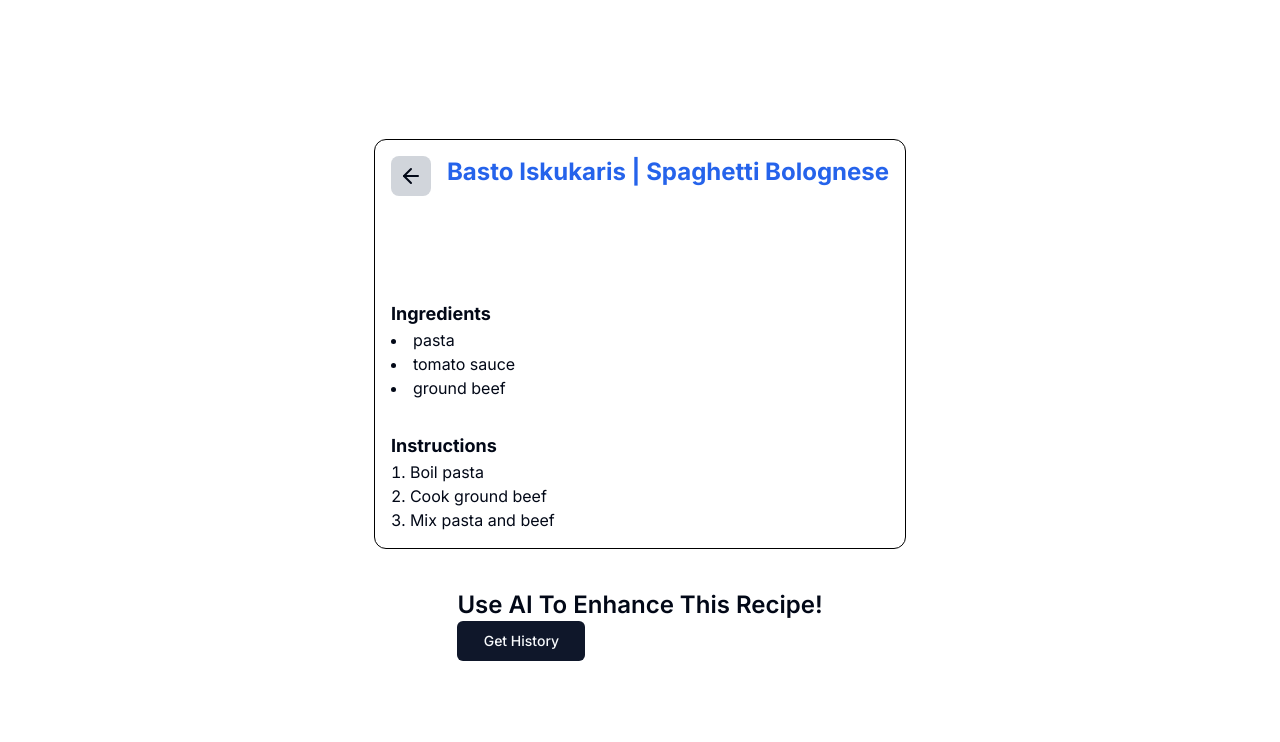
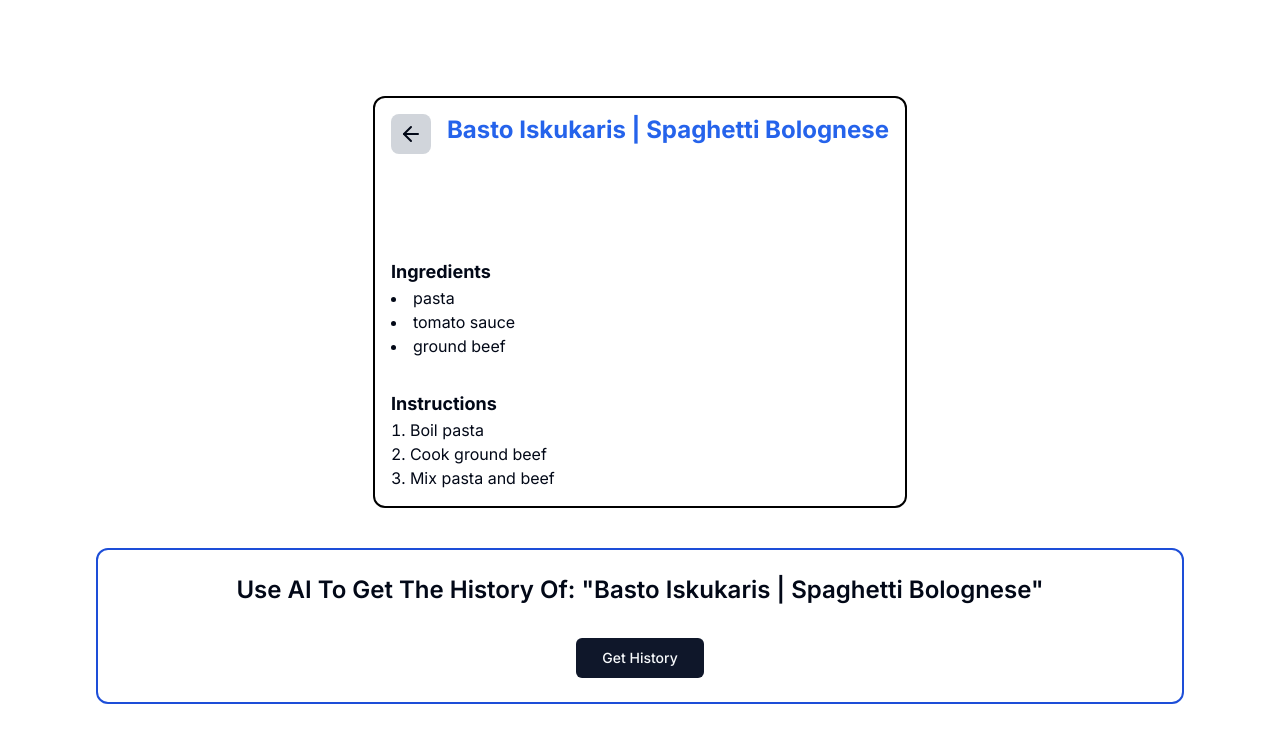
Before and after one commit to abdihashii/Walleye-Capital-Coding-Challenge, a Next.js app in the folder recipe-app/: page /recipe/1 in a window 1280 px wide. Shown: the top 742 px of the page. Built offline with nearby package versions, Linux system fonts and the light colour scheme.

Commit message:
Fixing up styling and spacing of the AI section

```diff
--- a/recipe-app/src/app/recipe/[id]/page.tsx
+++ b/recipe-app/src/app/recipe/[id]/page.tsx
@@ -32,9 +32,9 @@ export default async function RecipePage({
 				isPage={true}
 			/>
 
-			<section>
+			<section className="flex w-full flex-col items-center gap-8 rounded-xl border-2 border-blue-700 p-6">
 				<h2 className="text-2xl font-semibold capitalize">
-					Use AI to enhance this recipe!
+					Use AI to get the history of: &quot;{recipe.title}&quot;
 				</h2>
 
 				<AIEnhacement title={recipe.title} />
--- a/recipe-app/src/components/Recipe/AIEnhacement.tsx
+++ b/recipe-app/src/components/Recipe/AIEnhacement.tsx
@@ -36,7 +36,7 @@ const AIEnhacement = ({ title }: { title: string }) => {
 	};
 
 	return (
-		<div>
+		<div className="flex w-full flex-col items-center gap-4">
 			<Button
 				className="w-32"
 				onClick={fetchHistory}
--- a/recipe-app/src/components/Recipe/RecipeCard.tsx
+++ b/recipe-app/src/components/Recipe/RecipeCard.tsx
@@ -11,7 +11,7 @@ const RecipeCard = ({
 	isPage?: boolean;
 }) => {
 	return (
-		<div className="flex flex-col gap-8 rounded-xl border border-black p-4">
+		<div className="flex flex-col gap-8 rounded-xl border-2 border-black p-4">
 			<div className="flex flex-row items-start gap-4">
 				{isPage && (
 					<Link
```
